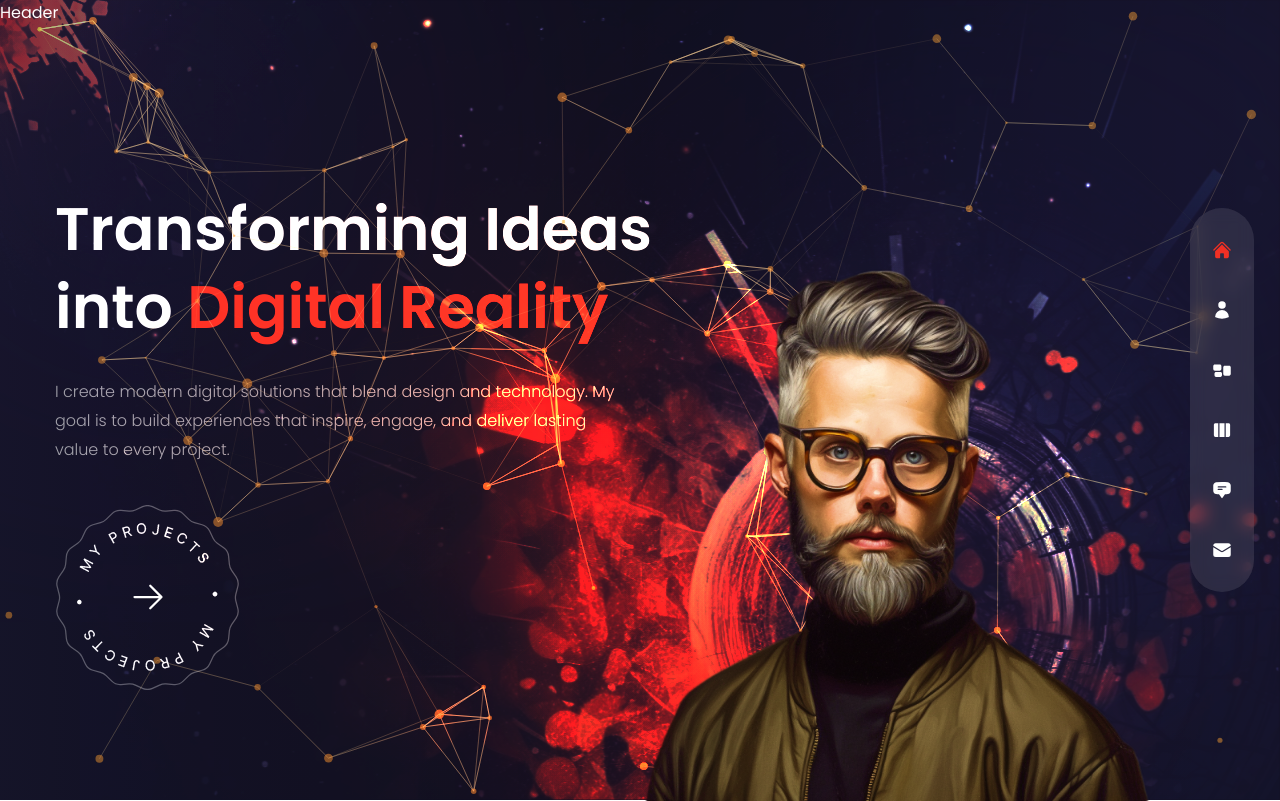
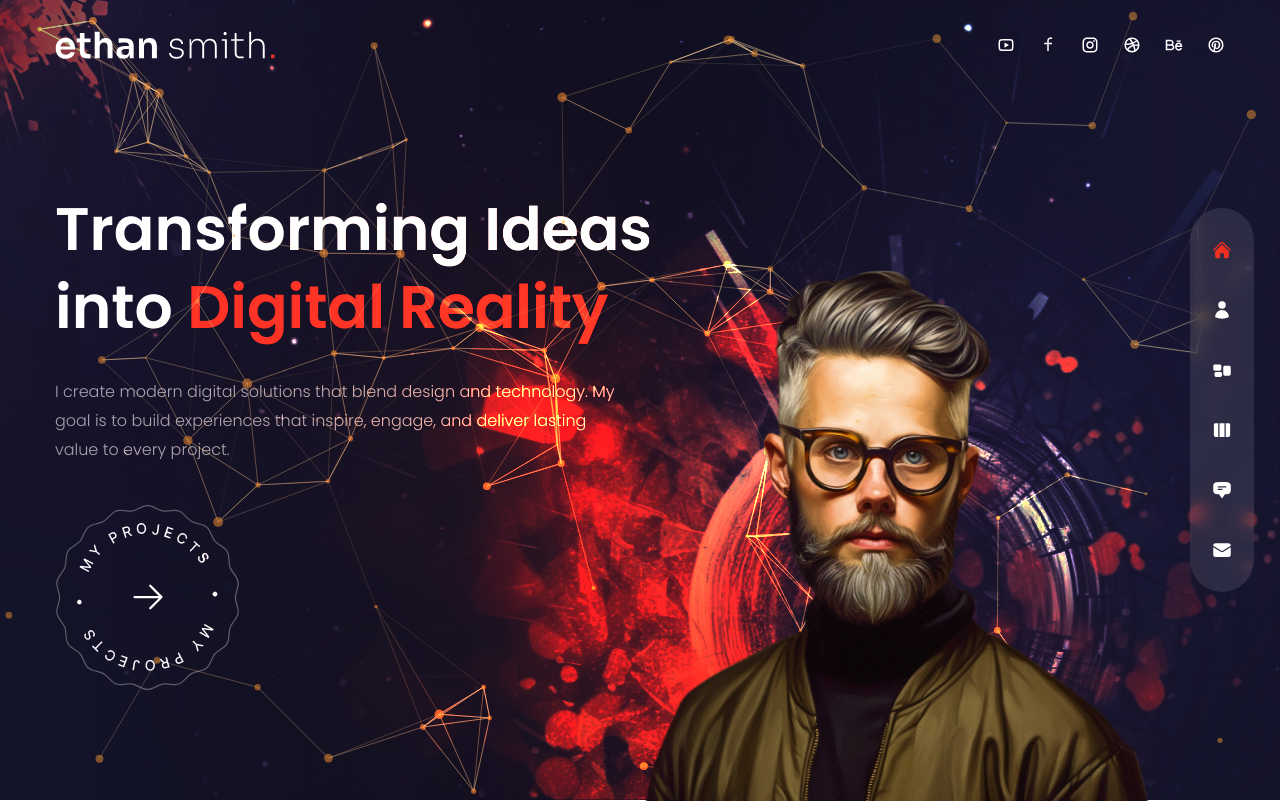
Before and after one commit to Eugensson/portfolio_4, a Next.js app: page / in a window 1280 px wide. Built offline with nearby package versions, Linux system fonts and the light colour scheme.

Commit message:
Created Header component

```diff
--- a/app/layout.tsx
+++ b/app/layout.tsx
@@ -40,8 +40,8 @@ export default function RootLayout({
     <html lang="en">
       <body className={`${poppins.variable} ${sora.variable} antialiased`}>
         <TopLeftImage />
+        <RectangleTransition />
         <Header />
-        <RectangleTransition />
         <Nav />
         <PageTransition>{children}</PageTransition>
         <Analytics />
--- a/components/header.tsx
+++ b/components/header.tsx
@@ -1,3 +1,13 @@
+import { Logo } from "@/components/logo";
+import { Socials } from "@/components/socials";
+
 export const Header = () => {
-  return <header className="absolute z-30 w-full">Header</header>;
+  return (
+    <header className="absolute z-30 w-full px-16 xl:px-0 xl:h-22.5">
+      <div className="container w-full py-8 flex flex-col lg:flex-row items-center justify-between gap-y-6">
+        <Logo />
+        <Socials />
+      </div>
+    </header>
+  );
 };
--- /dev/null
+++ b/components/logo.tsx
@@ -0,0 +1,16 @@
+import Link from "next/link";
+import Image from "next/image";
+
+export const Logo = () => {
+  return (
+    <Link href="/">
+      <Image
+        src="/assets/logo.svg"
+        alt="Logo"
+        width={220}
+        height={48}
+        priority
+      />
+    </Link>
+  );
+};
--- /dev/null
+++ b/components/socials.tsx
@@ -0,0 +1,23 @@
+import Link from "next/link";
+
+import { SOCIALS_DATA } from "@/constants";
+
+export const Socials = () => {
+  return (
+    <ul className="flex items-center gap-x-6">
+      {SOCIALS_DATA.map(({ label, link, icon: Icon }) => (
+        <li key={label}>
+          <Link
+            href={link}
+            target="_blank"
+            rel="noopener noreferrer"
+            aria-label={`${label} link`}
+            className="hover:text-accent transition-colors duration-300"
+          >
+            <Icon size={18} />
+          </Link>
+        </li>
+      ))}
+    </ul>
+  );
+};
--- a/constants/index.ts
+++ b/constants/index.ts
@@ -27,6 +27,14 @@ import {
   RxReader,
   RxRocket,
 } from "react-icons/rx";
+import {
+  RiBehanceLine,
+  RiDribbbleLine,
+  RiFacebookLine,
+  RiInstagramLine,
+  RiPinterestLine,
+  RiYoutubeLine,
+} from "react-icons/ri";
 
 export const NAV_ITEMS = [
   { name: "home", path: "/", icon: HiHome },
@@ -184,3 +192,36 @@ export const SERVICES_DATA = [
     description: "Smart SEO strategies that improve ranking and visibility.",
   },
 ];
+
+export const SOCIALS_DATA = [
+  {
+    label: "Youtube",
+    link: "https://www.youtube.com",
+    icon: RiYoutubeLine,
+  },
+  {
+    label: "Facebook",
+    link: "https://facebook.com",
+    icon: RiFacebookLine,
+  },
+  {
+    label: "Instagram",
+    link: "https://www.instagram.com",
+    icon: RiInstagramLine,
+  },
+  {
+    label: "Dribbble",
+    link: "https://www.dribbble.com",
+    icon: RiDribbbleLine,
+  },
+  {
+    label: "Behance",
+    link: "https://www.behance.net",
+    icon: RiBehanceLine,
+  },
+  {
+    label: "Pinterest",
+    link: "https://www.pinterest.com",
+    icon: RiPinterestLine,
+  },
+];
```
